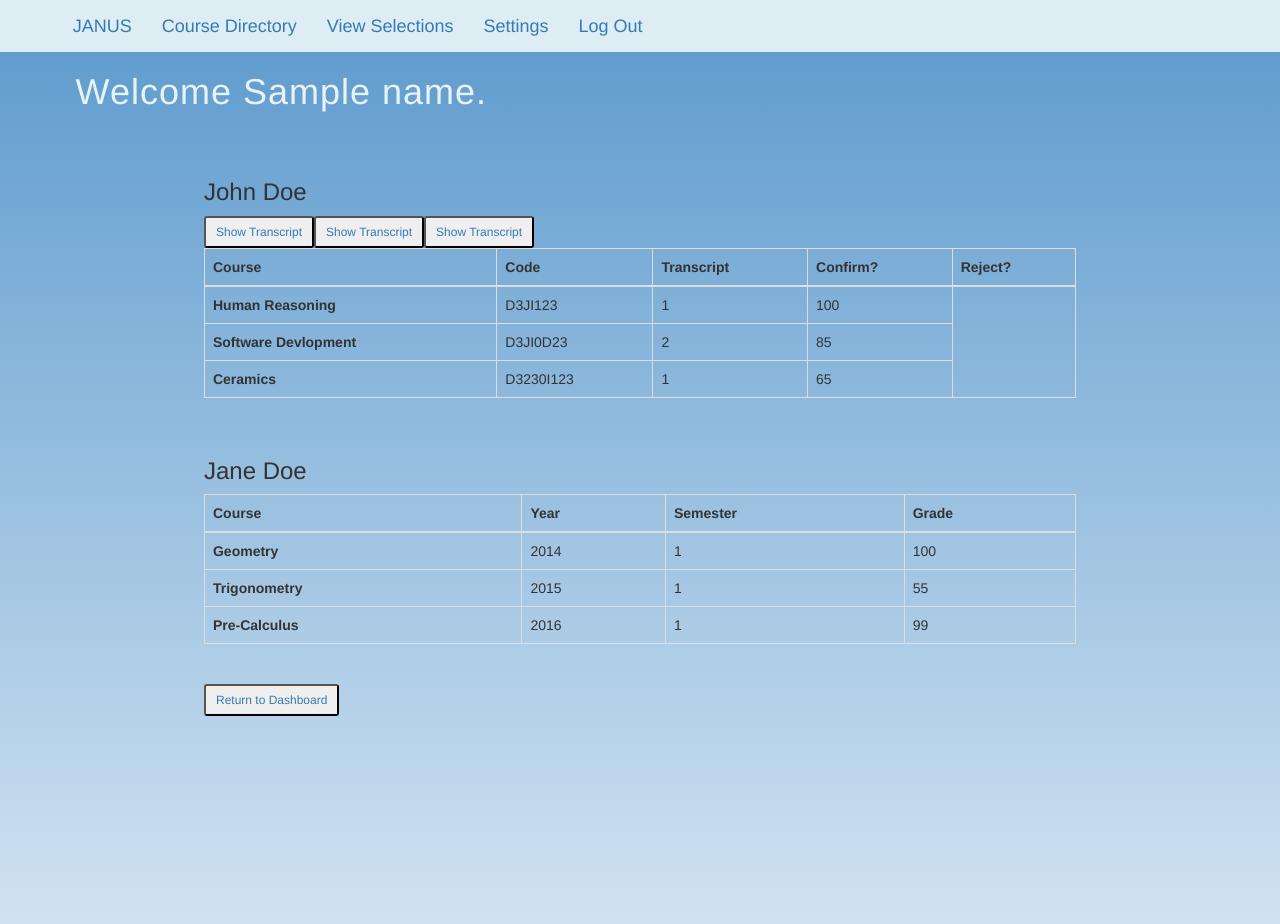
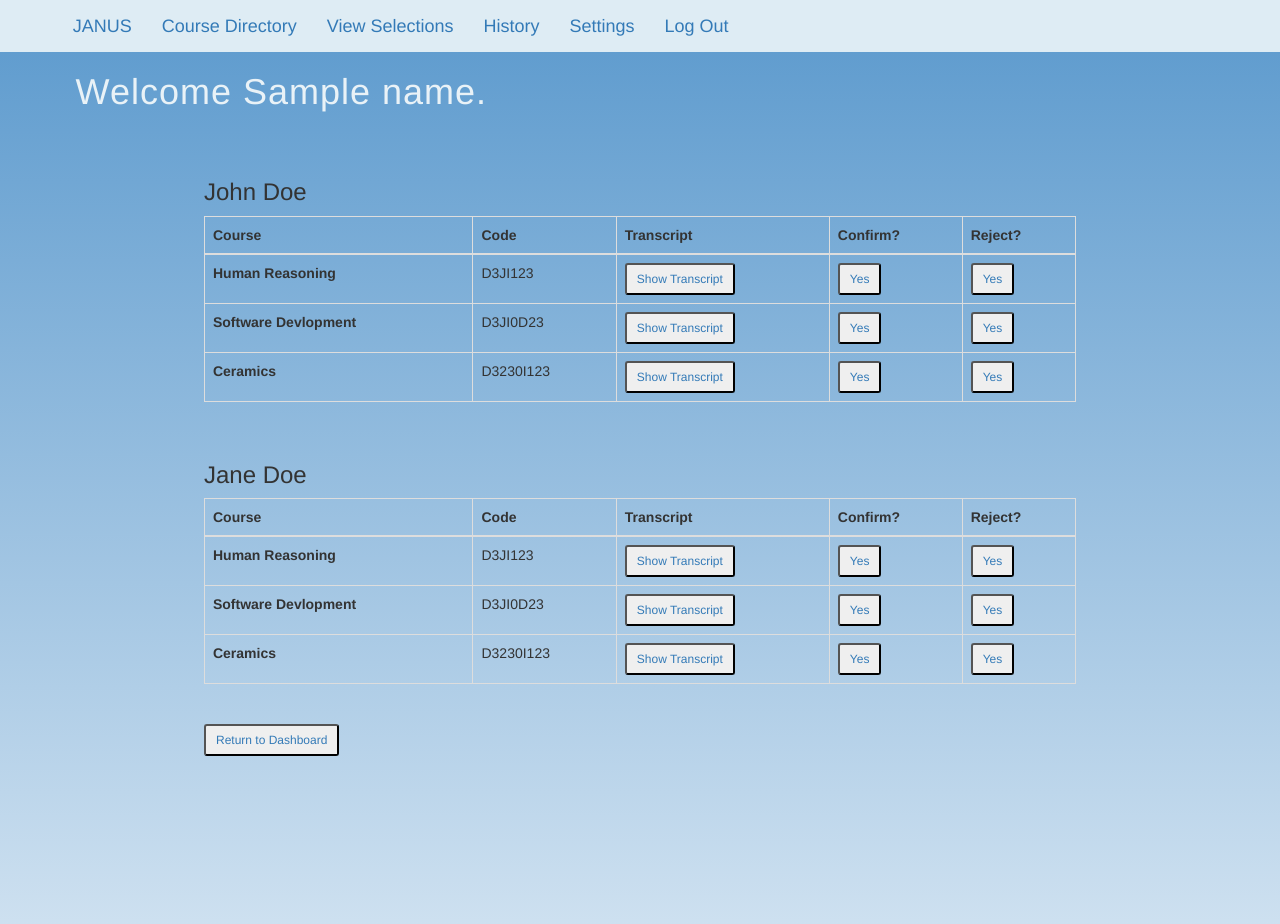
Before and after one commit to Bsq-collab/riteSnicKerz, a Flask app: template riteSnicKerz/templates/student_selections.html in a window 1280 px wide. Shown: the top 924 px of the page. Run offline with Flask 2, Linux system fonts and the light colour scheme; the template is opened without the code that fills it: most values are stand-ins (such as "Sample title", 1, 10 or a date in 2020); parts of the project's set-up code (start-up, migrations or seed data) failed here and were passed over; some libraries are stand-ins or nearby versions.

Commit message:
Created more templates for history and appeal

```diff
--- a/riteSnicKerz/templates/admin_base.html
+++ b/riteSnicKerz/templates/admin_base.html
@@ -31,7 +31,9 @@
   <a class="navbar-brand" href="/admin_all_courses">Course Directory</a>
   <a class="navbar-brand" href="/student_selections">View Selections</a>
   <!--  <a class="navbar-brand" href="/transcript">Transcript</a>-->
+  <a class="navbar-brand" href="/admin_history">History</a>
   <a class="navbar-brand" href="/admin_settings">Settings</a>
+
      <div class="navbar-collapse collapse w-100 order-3 dual-collapse2">
        <a class="navbar-brand" href="/logout">Log Out</a>
 </nav>
--- a/riteSnicKerz/templates/student_selections.html
+++ b/riteSnicKerz/templates/student_selections.html
@@ -27,23 +27,23 @@ Student Selections
       <tr>
         <th scope="row">Human Reasoning</th>
         <td>D3JI123</td>
-          <a href="avheuifhsujij"><button type="button" class="btn-sm btn-light">Show Transcript</button></a>
-        <td>1</td>
-        <td>100</td>
+          <td><a href="avheuifhsujij"><button type="button" class="btn-sm btn-light">Show Transcript</button></a></td>
+          <td><a href="avheuifhsujij"><button type="button" class="btn-sm btn-light">Yes</button></a></td>
+          <td><a href="avheuifhsujij"><button type="button" class="btn-sm btn-light">Yes</button></a></td>
       </tr>
       <tr>
         <th scope="row">Software Devlopment</th>
         <td>D3JI0D23</td>
-        <a href="avheuifhsujij"><button type="button" class="btn-sm btn-light">Show Transcript</button></a>
-        <td>2</td>
-        <td>85</td>
+        <td><a href="avheuifhsujij"><button type="button" class="btn-sm btn-light">Show Transcript</button></a></td>
+          <td><a href="avheuifhsujij"><button type="button" class="btn-sm btn-light">Yes</button></a></td>
+          <td><a href="avheuifhsujij"><button type="button" class="btn-sm btn-light">Yes</button></a></td>
       </tr>
       <tr>
         <th scope="row">Ceramics</th>
         <td colspan="1">D3230I123</td>
-        <a href="avheuifhsujij"><button type="button" class="btn-sm btn-light">Show Transcript</button></a>
-        <td>1</td>
-        <td>65</td>
+        <td><a href="avheuifhsujij"><button type="button" class="btn-sm btn-light">Show Transcript</button></a></td>
+        <td><a href="avheuifhsujij"><button type="button" class="btn-sm btn-light">Yes</button></a></td>
+          <td><a href="avheuifhsujij"><button type="button" class="btn-sm btn-light">Yes</button></a></td>
       </tr>
     </tbody>
   </table>
@@ -53,29 +53,33 @@ Student Selections
     <thead>
       <tr>
         <th scope="col">Course</th>
-        <th scope="col">Year</th>
-        <th scope="col">Semester</th>
-        <th scope="col">Grade</th>
+        <th scope="col">Code</th>
+        <th scope="col">Transcript</th>
+        <th scope="col">Confirm?</th>
+        <th scope="col">Reject?</th>
       </tr>
     </thead>
     <tbody>
       <tr>
-        <th scope="row">Geometry</th>
-        <td>2014</td>
-        <td>1</td>
-        <td>100</td>
+        <th scope="row">Human Reasoning</th>
+        <td>D3JI123</td>
+          <td><a href="avheuifhsujij"><button type="button" class="btn-sm btn-light">Show Transcript</button></a></td>
+          <td><a href="avheuifhsujij"><button type="button" class="btn-sm btn-light">Yes</button></a></td>
+          <td><a href="avheuifhsujij"><button type="button" class="btn-sm btn-light">Yes</button></a></td>
       </tr>
       <tr>
-        <th scope="row">Trigonometry</th>
-        <td>2015</td>
-        <td>1</td>
-        <td>55</td>
+        <th scope="row">Software Devlopment</th>
+        <td>D3JI0D23</td>
+        <td><a href="avheuifhsujij"><button type="button" class="btn-sm btn-light">Show Transcript</button></a></td>
+          <td><a href="avheuifhsujij"><button type="button" class="btn-sm btn-light">Yes</button></a></td>
+          <td><a href="avheuifhsujij"><button type="button" class="btn-sm btn-light">Yes</button></a></td>
       </tr>
       <tr>
-        <th scope="row">Pre-Calculus</th>
-        <td colspan="1">2016</td>
-        <td>1</td>
-        <td>99</td>
+        <th scope="row">Ceramics</th>
+        <td colspan="1">D3230I123</td>
+        <td><a href="avheuifhsujij"><button type="button" class="btn-sm btn-light">Show Transcript</button></a></td>
+        <td><a href="avheuifhsujij"><button type="button" class="btn-sm btn-light">Yes</button></a></td>
+          <td><a href="avheuifhsujij"><button type="button" class="btn-sm btn-light">Yes</button></a></td>
       </tr>
     </tbody>
   </table>
```
Also changed, not shown: riteSnicKerz/templates/admin_dash.html (+6 -1 lines), riteSnicKerz/templates/admin_history.html (added, +59 -0 lines), riteSnicKerz/templates/student_history.html (added, +53 -0 lines), riteSnicKerz/templates/admin_transcript.html (added), riteSnicKerz/templates/show_appeal.html (added), riteSnicKerz/templates/student_appeal.html (added).
